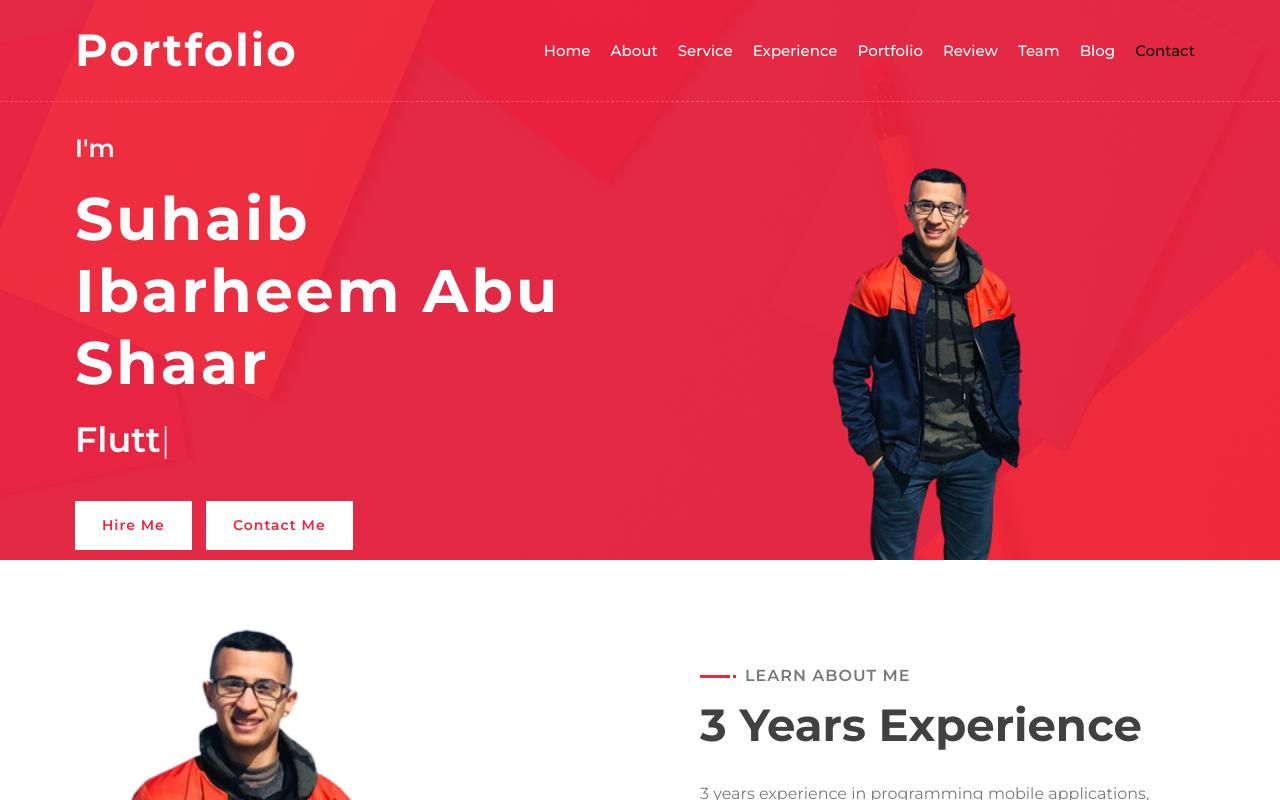
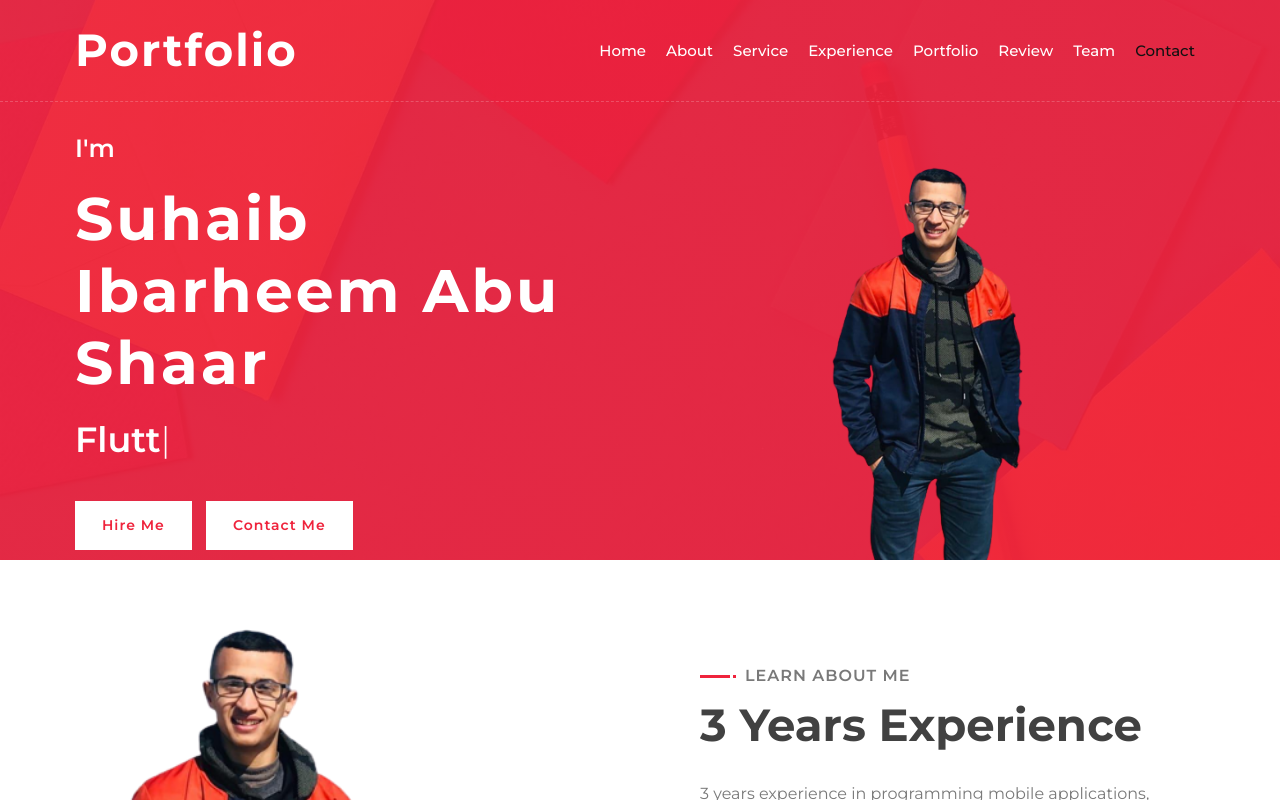
Before and after one commit to Suhaib200119/Portfolio, a plain HTML site: page index.html in a window 1280 px wide. Shown: the top 800 px of the page. Drawn offline with nearby package versions, Linux system fonts and the light colour scheme; animation ran at ten frames a second.

Commit message:
update image

```diff
--- a/index.html
+++ b/index.html
@@ -43,7 +43,7 @@
                         <!-- <a href="#price" class="nav-item nav-link">Price</a> -->
                         <a href="#review" class="nav-item nav-link">Review</a>
                         <a href="#team" class="nav-item nav-link">Team</a>
-                        <a href="#blog" class="nav-item nav-link">Blog</a>
+                        <!-- <a href="#blog" class="nav-item nav-link">Blog</a> -->
                         <a href="#contact" class="nav-item nav-link">Contact</a>
                     </div>
                 </div>
```
Also changed, not shown: img/portfolio-3.png, img/portfolio-4.png.
